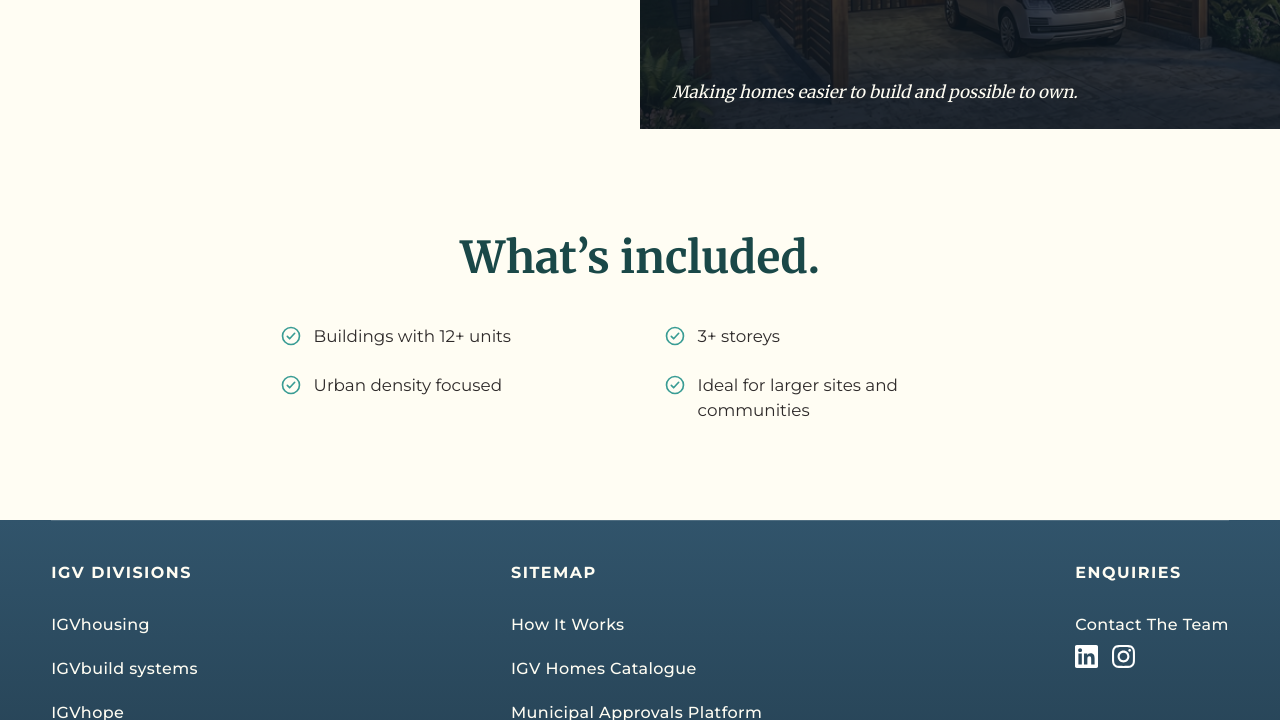
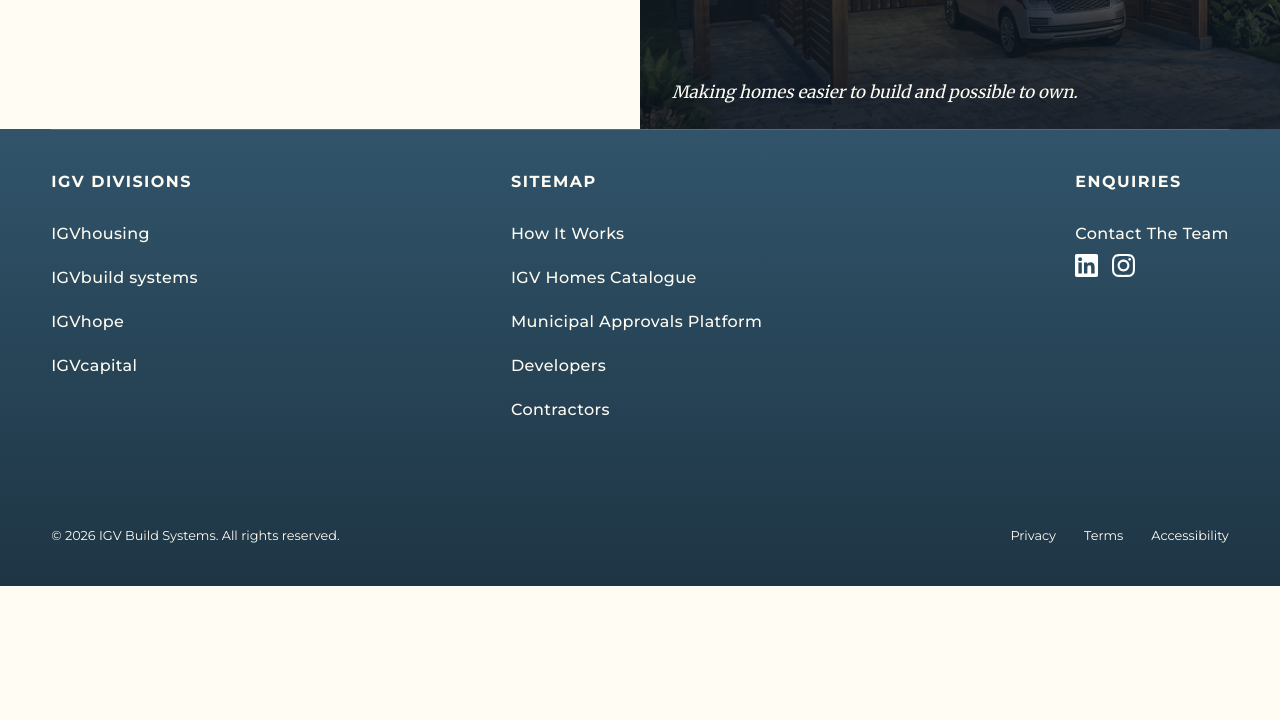
Before and after one commit to IGV-Housing/IGVbuild-website, a plain HTML site: page igvhomescatalogue/ridgeline/index.html in a window 1280 px wide. Shown: the part 708-1428 px from the top of the page. After the commit the page ends 1294 px from the top, so only its background shows below. Drawn offline with Linux system fonts and the light colour scheme.

Commit message:
Remove What's Included section from Ridgeline page

```diff
--- a/igvhomescatalogue/ridgeline/index.html
+++ b/igvhomescatalogue/ridgeline/index.html
@@ -182,18 +182,6 @@
   </div>
 </section>
 
-<!-- ============ WHAT'S INCLUDED ============ -->
-<section class="catalogue-standard">
-  <div class="container">
-    <h2 class="heading-serif heading-serif--ink catalogue-standard__title">What&rsquo;s included.</h2>
-    <ul class="model-detail__list">
-      <li>Buildings with 12+ units</li>
-      <li>3+ storeys</li>
-      <li>Urban density focused</li>
-      <li>Ideal for larger sites and communities</li>
-    </ul>
-  </div>
-</section>
 <!-- ============ FOOTER ============ -->
 <footer class="footer">
   <div class="container">
```
